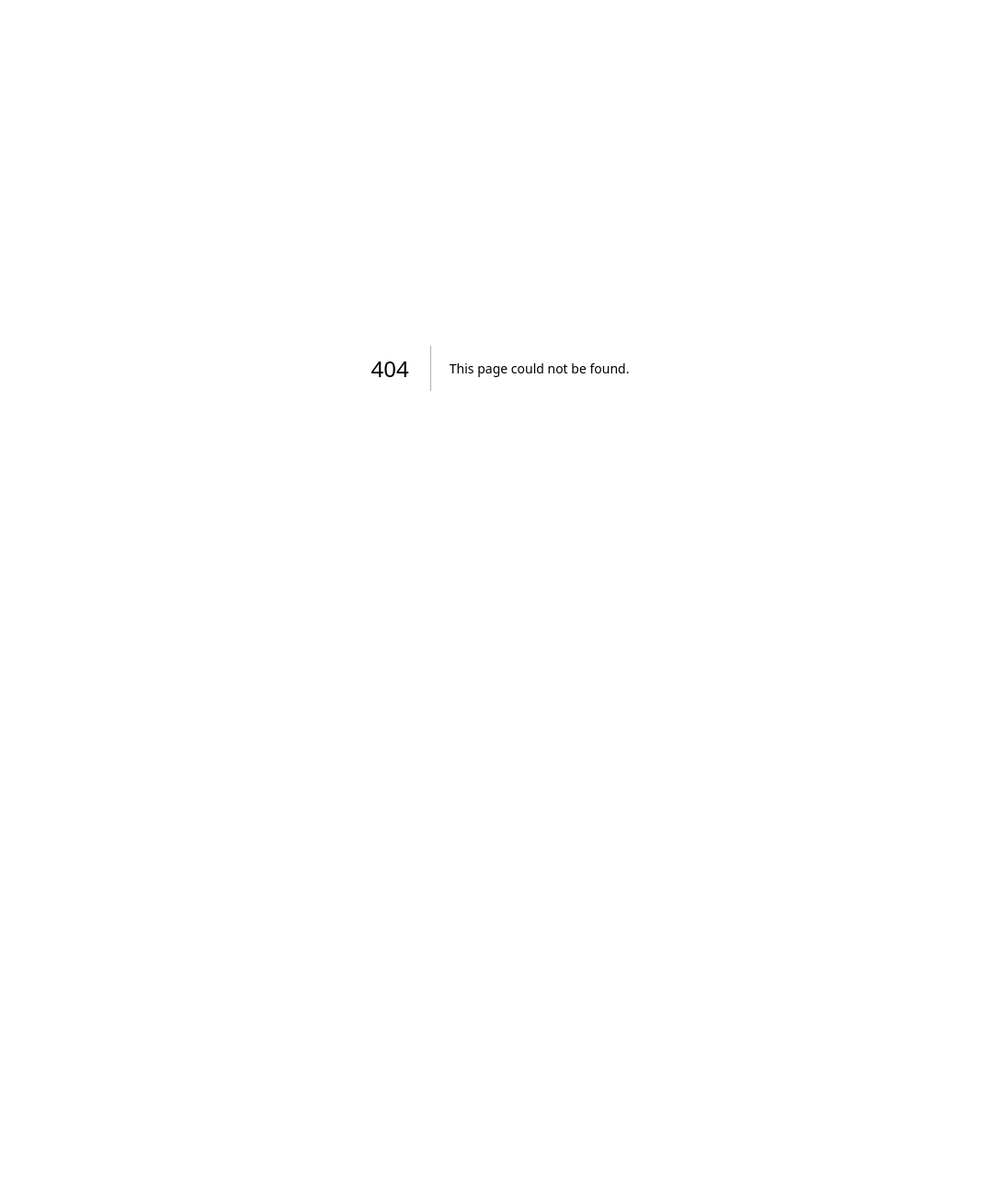
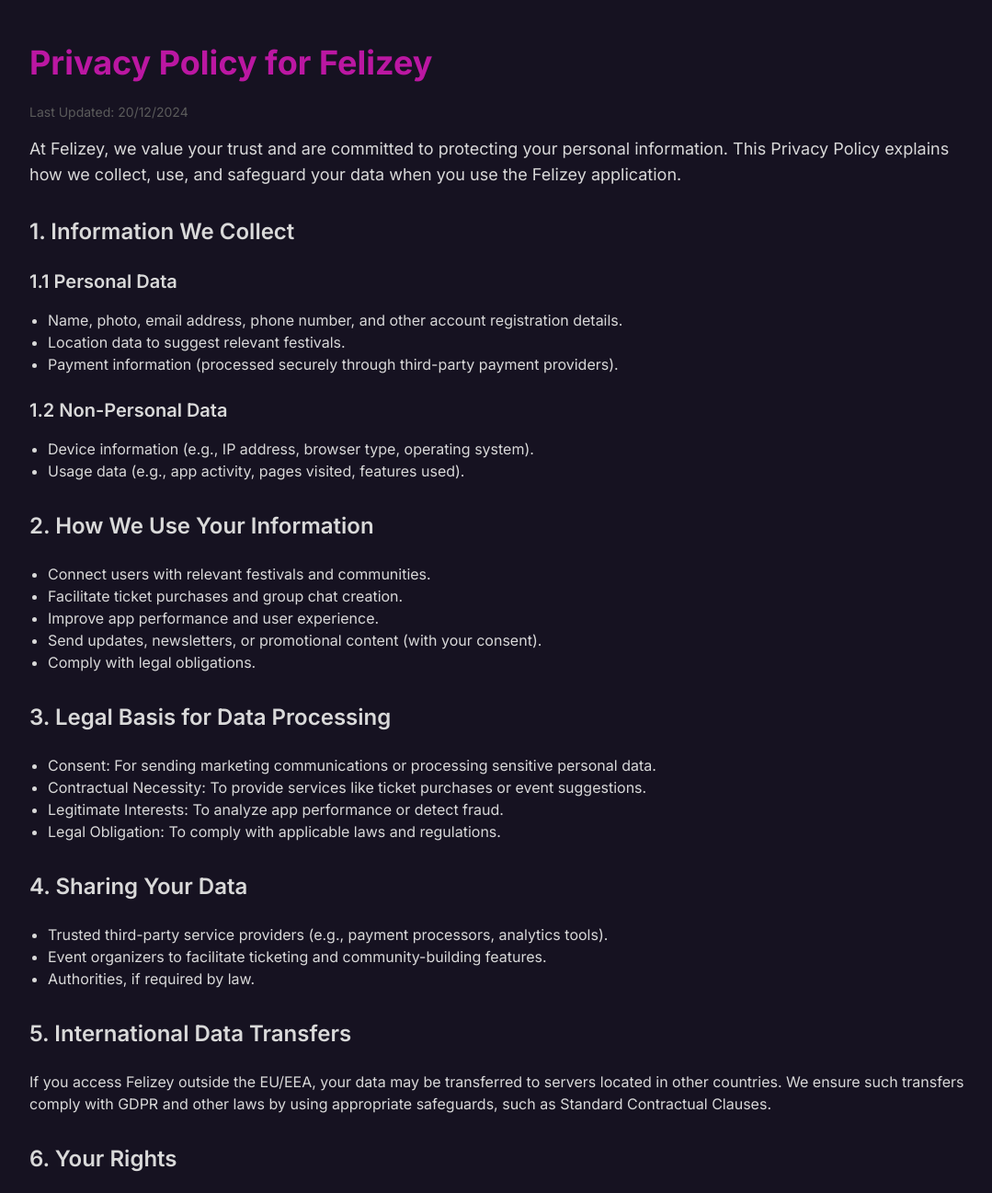
Before and after one commit to theekshanaj123/felizey-web, a Next.js app: page /privacy-policy in a window 1280 px wide. Before the commit this address had no page. Shown: the top 1297 px of the page at 92% size, without its empty margins (96-1175 px from the left). Before the commit the page ends 800 px from the top, so only its background shows below. Built offline with nearby package versions, Linux system fonts and the light colour scheme.

Commit message:
footer--> privacy policy

```diff
--- /dev/null
+++ b/app/privacy-policy/page.tsx
@@ -0,0 +1,115 @@
+import React from "react";
+
+const PrivacyPolicy: React.FC = () => {
+  return (
+    <div className="min-h-screen bg-[#161221] text-[#D9D9D9] px-6 py-12">
+      <div className="max-w-screen-lg mx-auto">
+        <h1 className="text-4xl font-bold text-[#BB17A2] mb-6">
+          Privacy Policy for Felizey
+        </h1>
+        <p className="text-sm text-[#5B5B5B] mb-4">Last Updated: 20/12/2024</p>
+
+        <p className="text-lg leading-7 mb-8">
+          At Felizey, we value your trust and are committed to protecting your personal information. This Privacy Policy explains how we collect, use, and safeguard your data when you use the Felizey application.
+        </p>
+
+        <h2 className="text-2xl font-semibold mt-8 mb-6">1. Information We Collect</h2>
+        <h3 className="text-xl font-semibold mb-4">1.1 Personal Data</h3>
+        <ul className="list-disc pl-5 mb-6">
+          <li>Name, photo, email address, phone number, and other account registration details.</li>
+          <li>Location data to suggest relevant festivals.</li>
+          <li>Payment information (processed securely through third-party payment providers).</li>
+        </ul>
+
+        <h3 className="text-xl font-semibold mb-4">1.2 Non-Personal Data</h3>
+        <ul className="list-disc pl-5 mb-8">
+          <li>Device information (e.g., IP address, browser type, operating system).</li>
+          <li>Usage data (e.g., app activity, pages visited, features used).</li>
+        </ul>
+
+        <h2 className="text-2xl font-semibold mt-8 mb-6">2. How We Use Your Information</h2>
+        <ul className="list-disc pl-5 mb-8">
+          <li>Connect users with relevant festivals and communities.</li>
+          <li>Facilitate ticket purchases and group chat creation.</li>
+          <li>Improve app performance and user experience.</li>
+          <li>Send updates, newsletters, or promotional content (with your consent).</li>
+          <li>Comply with legal obligations.</li>
+        </ul>
+
+        <h2 className="text-2xl font-semibold mt-8 mb-6">3. Legal Basis for Data Processing</h2>
+        <ul className="list-disc pl-5 mb-8">
+          <li>Consent: For sending marketing communications or processing sensitive personal data.</li>
+          <li>Contractual Necessity: To provide services like ticket purchases or event suggestions.</li>
+          <li>Legitimate Interests: To analyze app performance or detect fraud.</li>
+          <li>Legal Obligation: To comply with applicable laws and regulations.</li>
+        </ul>
+
+        <h2 className="text-2xl font-semibold mt-8 mb-6">4. Sharing Your Data</h2>
+        <ul className="list-disc pl-5 mb-8">
+          <li>Trusted third-party service providers (e.g., payment processors, analytics tools).</li>
+          <li>Event organizers to facilitate ticketing and community-building features.</li>
+          <li>Authorities, if required by law.</li>
+        </ul>
+
+        <h2 className="text-2xl font-semibold mt-8 mb-6">5. International Data Transfers</h2>
+        <p className="mb-8">
+          If you access Felizey outside the EU/EEA, your data may be transferred to servers located in other countries. We ensure such transfers comply with GDPR and other laws by using appropriate safeguards, such as Standard Contractual Clauses.
+        </p>
+
+        <h2 className="text-2xl font-semibold mt-8 mb-6">6. Your Rights</h2>
+        <h3 className="text-xl font-semibold mb-4">6.1 GDPR (for EU/EEA Users)</h3>
+        <ul className="list-disc pl-5 mb-6">
+          <li>Access: Request a copy of your data.</li>
+          <li>Correction: Rectify inaccurate or incomplete data.</li>
+          <li>Deletion: Request the erasure of your data.</li>
+          <li>Restriction: Limit the processing of your data.</li>
+          <li>Portability: Receive your data in a structured format.</li>
+        </ul>
+
+        <h3 className="text-xl font-semibold mb-4">6.2 CCPA (for California Users)</h3>
+        <ul className="list-disc pl-5 mb-8">
+          <li>Know: Understand what personal data we collect and how we use it.</li>
+          <li>Delete: Request the deletion of your data.</li>
+          <li>Opt-Out: Prevent the sale of your personal data.</li>
+        </ul>
+
+        <p className="mb-8">
+          To exercise your rights, please contact us at
+          <a href="mailto:felizeyofficials@gmail.com" className="underline"> felizeyofficials@gmail.com</a>.
+        </p>
+
+        <h2 className="text-2xl font-semibold mt-8 mb-6">7. Data Retention</h2>
+        <p className="mb-8">
+          We retain your personal data only as long as necessary to fulfill the purposes outlined in this policy or as required by law.
+        </p>
+
+        <h2 className="text-2xl font-semibold mt-8 mb-6">8. Data Security</h2>
+        <p className="mb-8">
+          We implement robust measures to protect your data, including encryption, secure servers, and regular audits.
+        </p>
+
+        <h2 className="text-2xl font-semibold mt-8 mb-6">9. Third-Party Links</h2>
+        <p className="mb-8">
+          Felizey may contain links to third-party websites. We are not responsible for the privacy practices of these sites.
+        </p>
+
+        <h2 className="text-2xl font-semibold mt-8 mb-6">10. Updates to This Policy</h2>
+        <p className="mb-8">
+          We may update this Privacy Policy from time to time. Any changes will be communicated through the app or email.
+        </p>
+
+        <h2 className="text-2xl font-semibold mt-8 mb-6">11. Contact Us</h2>
+        <p>
+          If you have questions or concerns about this Privacy Policy, please reach out to:
+        </p>
+        <ul className="list-disc pl-5 mb-8">
+          <li>
+            Email: <a href="mailto:felizeyofficials@gmail.com" className="underline">felizeyofficials@gmail.com</a>
+          </li>
+        </ul>
+      </div>
+    </div>
+  );
+};
+
+export default PrivacyPolicy;
--- a/components/Footer.tsx
+++ b/components/Footer.tsx
@@ -39,7 +39,7 @@
             Contact
           </a>
           <a
-            href="#privacy"
+            href="/privacy-policy"
             className="text-[#D9D9D9] hover:text-[#BB17A2] transition duration-200"
           >
             Privacy Policy
```
